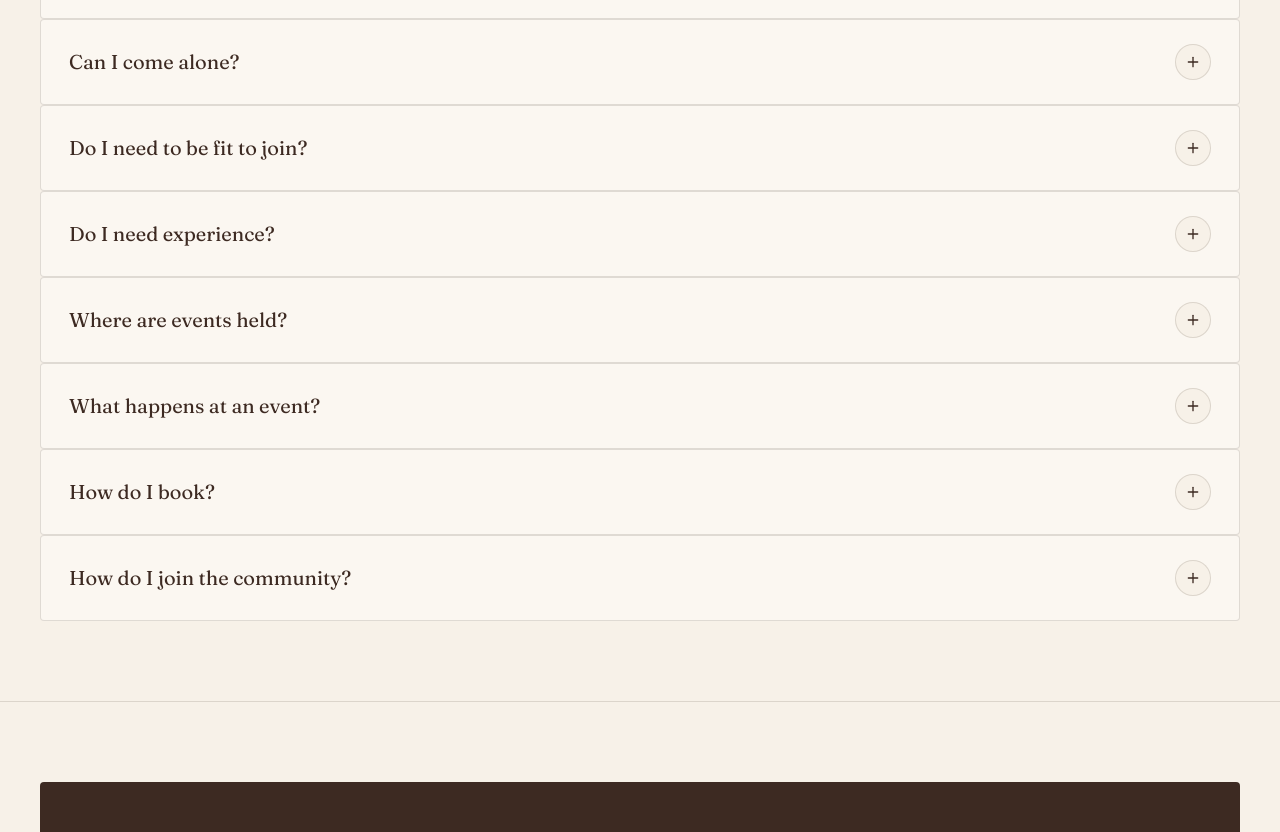
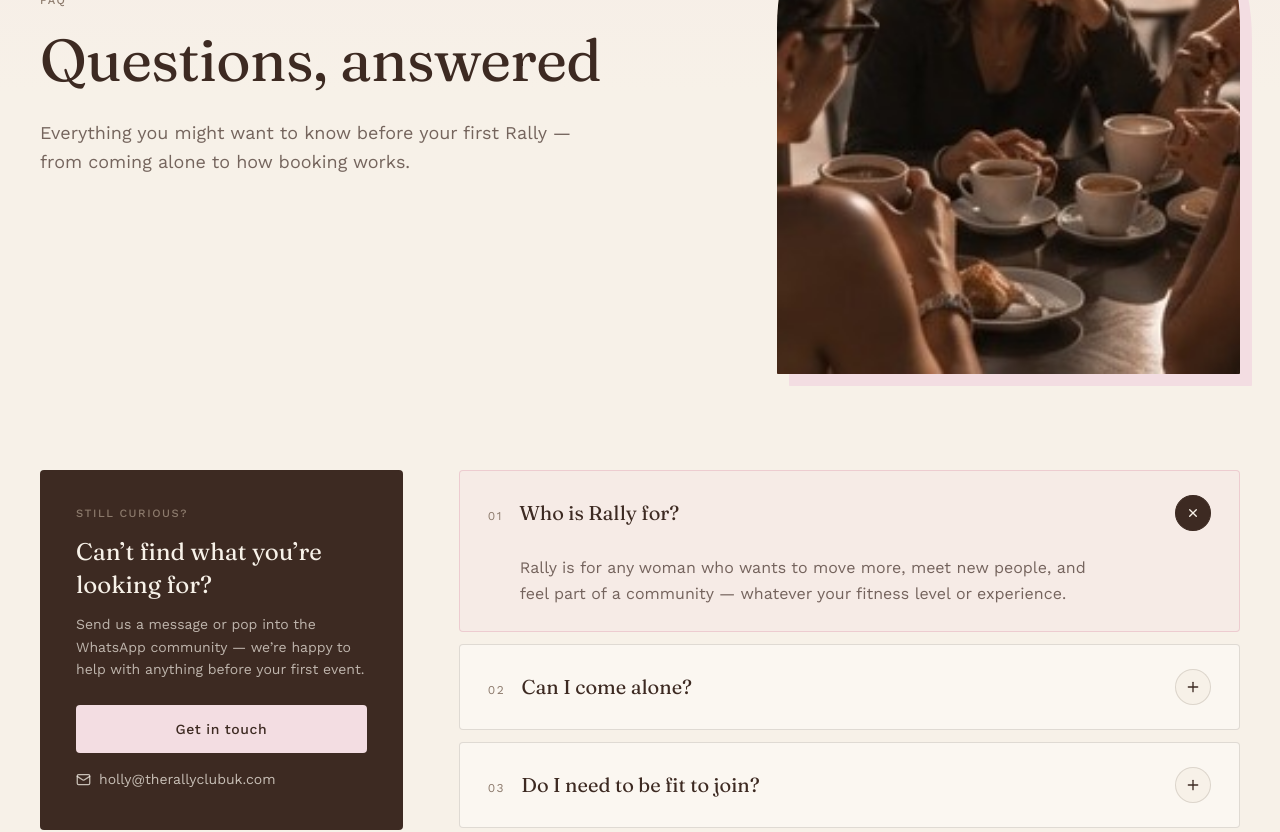
Before and after one commit to sudhir-timalsina/The_Rally_Club, a Next.js app in the folder rally-club/: page /faq in a window 1280 px wide. Shown: the part 360-1192 px from the top of the page. Built offline with nearby package versions, Linux system fonts and the light colour scheme; no server answers; the database is empty.

Commit message:
Update page.tsx

```diff
--- a/rally-club/app/faq/page.tsx
+++ b/rally-club/app/faq/page.tsx
@@ -1,6 +1,10 @@
 import type { Metadata } from "next";
+import Link from "next/link";
+import { Mail } from "lucide-react";
 import { Reveal } from "@/components/reveal";
+import { PageHero } from "@/components/page-hero";
 import { WhatsAppCta } from "@/components/whatsapp-cta";
+import { Button } from "@/components/ui/button";
 import {
   Accordion,
   AccordionItem,
@@ -8,6 +12,7 @@ import {
   AccordionContent,
 } from "@/components/ui/accordion";
 import { getPublishedFaqs } from "@/lib/data";
+import { siteConfig } from "@/lib/site-config";
 
 export const metadata: Metadata = {
   title: "FAQ",
@@ -88,26 +93,54 @@ export default async function FaqPage() {
         dangerouslySetInnerHTML={{ __html: JSON.stringify(structuredData) }}
       />
 
-      <section className="pt-14 pb-10 sm:pt-20">
-        <div className="container-edit">
-          <Reveal>
-            <p className="eyebrow mb-5">FAQ</p>
-            <h1 className="text-display-lg max-w-xl">Questions, answered</h1>
-          </Reveal>
-        </div>
-      </section>
+      <PageHero
+        eyebrow="FAQ"
+        title="Questions, answered"
+        description="Everything you might want to know before your first Rally — from coming alone to how booking works."
+        image={{
+          src: "/images/crop_women_coffee_table.jpg",
+          alt: "Rally Club members chatting over coffee",
+        }}
+      />
 
-      <section className="pb-20">
-        <div className="container-edit max-w-2xl">
-          <Reveal>
-            <Accordion type="single" collapsible className="w-full">
-              {items.map((faq) => (
+      <section className="pb-20 sm:pb-28">
+        <div className="container-edit grid gap-10 lg:grid-cols-12 lg:gap-14">
+          <Reveal className="order-1 lg:order-2 lg:col-span-8">
+            <Accordion type="single" collapsible defaultValue={items[0]?.id} className="space-y-3">
+              {items.map((faq, i) => (
                 <AccordionItem key={faq.id} value={faq.id}>
-                  <AccordionTrigger>{faq.question}</AccordionTrigger>
+                  <AccordionTrigger>
+                    <span className="font-body text-xs tracking-label text-taupe-dark">
+                      {String(i + 1).padStart(2, "0")}
+                    </span>
+                    <span>{faq.question}</span>
+                  </AccordionTrigger>
                   <AccordionContent>{faq.answer}</AccordionContent>
                 </AccordionItem>
               ))}
             </Accordion>
+          </Reveal>
+
+          <Reveal delay={0.1} className="order-2 lg:order-1 lg:col-span-4">
+            <div className="rounded-sm bg-chocolate p-7 text-cream sm:p-9 lg:sticky lg:top-28">
+              <p className="eyebrow mb-3 text-cream/55">Still curious?</p>
+              <h2 className="font-display text-2xl leading-snug">
+                Can’t find what you’re looking for?
+              </h2>
+              <p className="mt-3 text-sm leading-relaxed text-cream/70">
+                Send us a message or pop into the WhatsApp community — we’re
+                happy to help with anything before your first event.
+              </p>
+              <Button asChild variant="pink" className="mt-6 w-full">
+                <Link href="/contact">Get in touch</Link>
+              </Button>
+              <a
+                href={`mailto:${siteConfig.contact.email}`}
+                className="mt-4 inline-flex items-center gap-2 text-sm text-cream/75 transition-colors hover:text-cream"
+              >
+                <Mail size={15} /> {siteConfig.contact.email}
+              </a>
+            </div>
           </Reveal>
         </div>
       </section>
```
